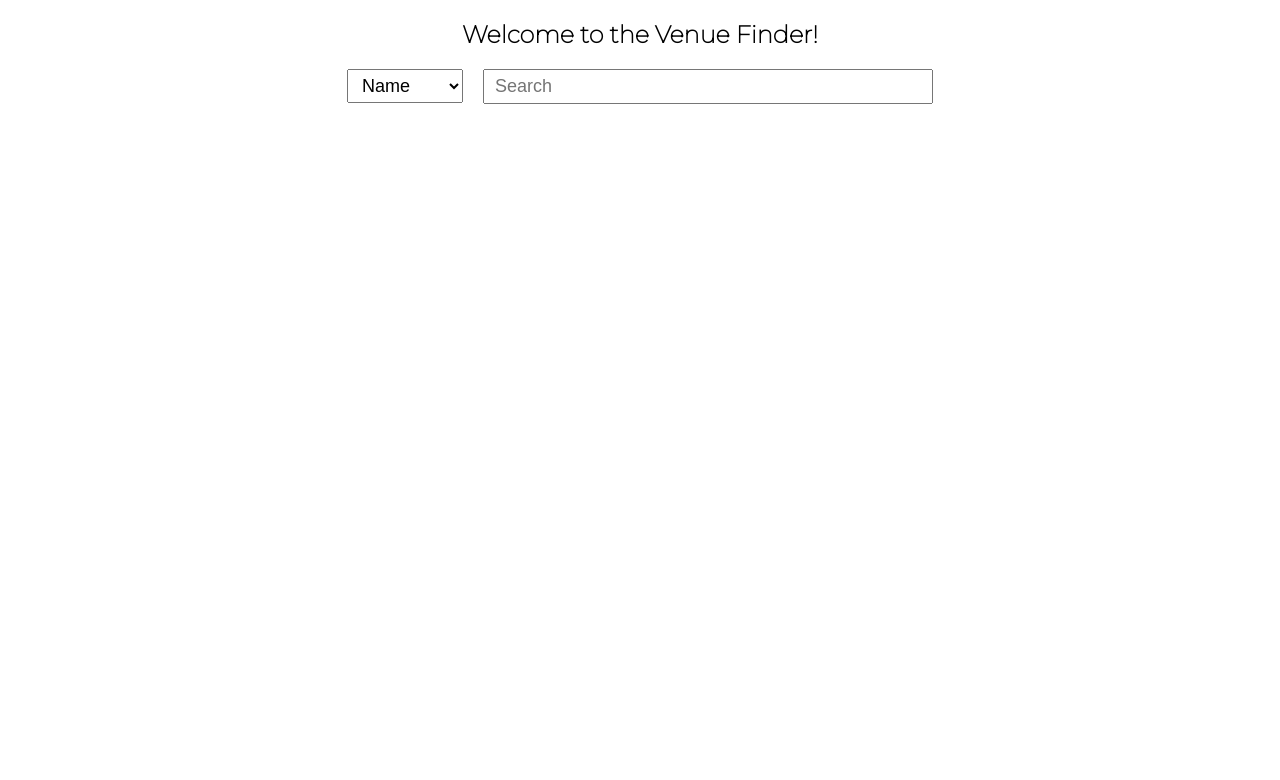
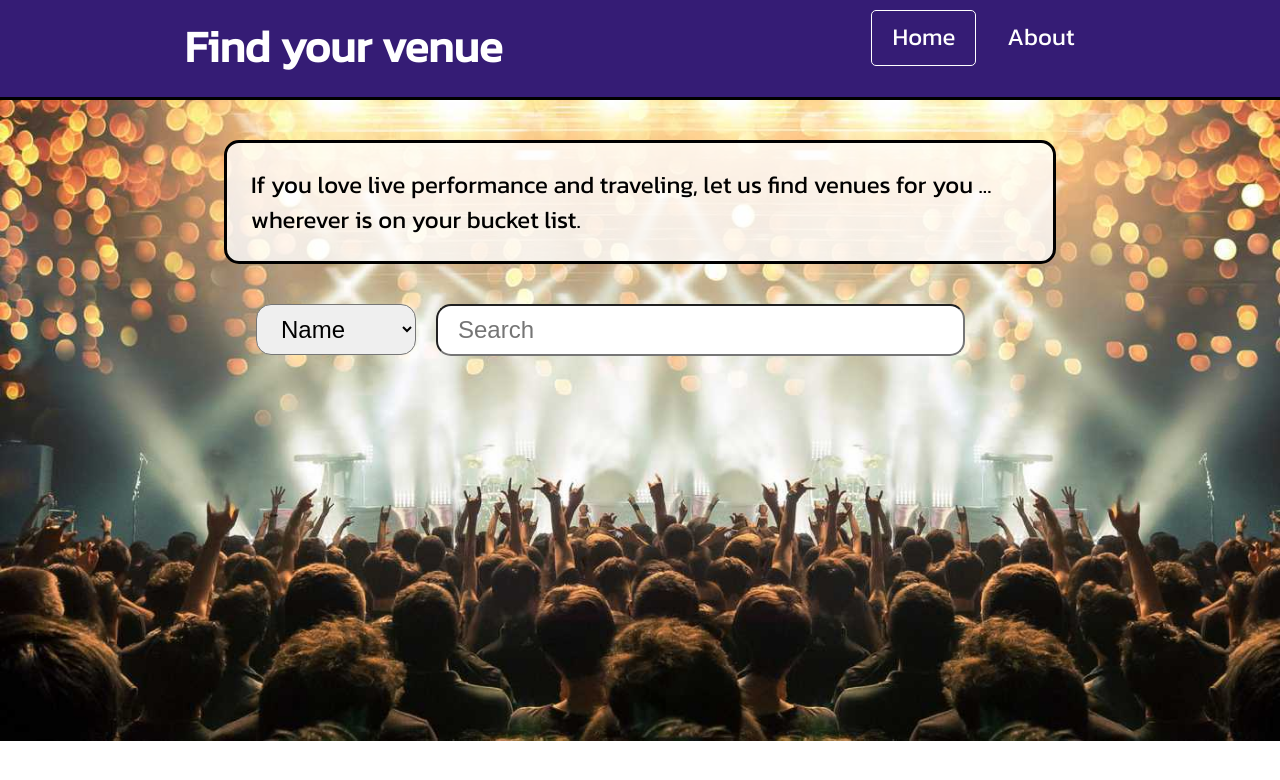
Before and after one commit to evilgeniuscreative/venues, a React (Create React App) app: page / in a window 1280 px wide. Shown: the top 780 px of the page. Built offline with nearby package versions, Linux system fonts and the light colour scheme.

Commit message:
ga-begin to style homepage and form

```diff
--- a/src/App.js
+++ b/src/App.js
@@ -1,16 +1,25 @@
 import React, { useState } from 'react';
 import { Route, Routes, Navigate, useParams } from 'react-router-dom';
 import Home from './components/Home';
+import Header from './components/Header';
 import Listing from './components/Listing';
 
-import z from './data/zips-geopoint.js';
+// import z from './data/zips-geopoint.js';
 import './App.css';
 
 function App() {
   // const [zipCodes, setZipCodes] = useState(z);
+  const [searchString, setSearchString] = useState('Kent');
+  const [query, setQuery] = useState('');
+  const [dataset, setDataset] = useState({});
+  const [results, setResults] = useState([]);
+  const [searchKey, setSearchKey] = useState('keyword');
+  const [currPage, setCurrPage] = useState('home');
+  const venueID = useParams();
+
   const TM = {
     baseUrl: 'https://app.ticketmaster.com/discovery/v2/',
-    apiKey: 'ggYrggByKvnlB9zvhAU4d5sCxQLo8hk5',
+    apiKey: '&apikey=ggYrggByKvnlB9zvhAU4d5sCxQLo8hk5',
     vens: 'venues',
     keyword: '&keyword=',
     radius: '&radius=50&unit=miles',
@@ -19,27 +28,20 @@ function App() {
     defaultLocales: '&locale=*',
     q: '?',
   };
-  console.log('TM', TM);
-  const [searchString, setSearchString] = useState('Kent');
-  const [query, setQuery] = useState('');
-  const [dataset, setDataset] = useState({});
-  const [results, setResults] = useState([]);
-  const [searchKey, setSearchKey] = useState('keyword');
-  const venueID = useParams();
 
   const handleChange = (e) => {
     console.log('handleChange');
     e.preventDefault();
-    console.log('searchKey', searchKey);
-    handleApiCall(searchKey);
+    setSearchString(e.target.value);
+    handleApiCall(e);
   };
 
-  const handleSearchKey = (e) => {
-    console.log('handleSearchKey');
-    e.preventDefault();
-    console.log('searchKey', searchKey);
-    setSearchKey(e.target.value);
-  };
+  // const handleSearchKey = (e) => {
+  //   console.log('handleSearchKey');
+  //   e.preventDefault();
+  //   setSearchKey(e.target.value);
+  //   console.log('searchKey', searchKey);
+  // };
 
   // Venue by id https://app.ticketmaster.com/discovery/v2/venues/:id.json?apikey=ggYrggByKvnlB9zvhAU4d5sCxQLo8hk5
 
@@ -51,12 +53,12 @@ function App() {
         setQuery(TM.baseUrl + TM.vens + TM.q + TM.apiKey + TM.keyword + searchString + TM.radius + TM.defaultLocales + TM.defaultSize + TM.sort);
         break;
 
-      case 'zipCode':
-        // perform search by zipCode only
-        const geoPoints = [z[searchString].geoPoint.latitude, z[searchString].geoPoint.longitude];
-        setQuery(TM.baseUrl + TM.vens + TM.q + TM.apiKey + TM.defaultLocales + '&geoPoint=' + geoPoints[0] + ',' + geoPoints[1] + TM.sort);
+      // case 'zipCode':
+      //   // perform search by zipCode only
+      //   const geoPoints = [z[searchString].geoPoint.latitude, z[searchString].geoPoint.longitude];
+      //   setQuery(TM.baseUrl + TM.vens + TM.q + TM.apiKey + TM.defaultLocales + '&geoPoint=' + geoPoints[0] + ',' + geoPoints[1] + TM.sort);
+      //   break;
 
-        break;
       case 'geopoint':
         // perform search by geographic coordinates lat,long
         setQuery(TM.baseUrl + TM.vens + TM.q + TM.apiKey + TM.defaultLocales + '&geoPoint=' + searchString + TM.sort);
@@ -72,24 +74,29 @@ function App() {
         setQuery(TM.baseUrl + TM.vens + TM.q + TM.apiKey + TM.keyword + searchString + TM.radius + TM.defaultLocales + TM.defaultSize);
         break;
     }
-    console.log('searchKey', searchKey);
-    console.log('query', query);
+    console.log('searchKey: ', searchKey);
+    console.log('query: ', query);
 
-    // fetch(query)
-    //   .then((response) => response.json())
-    //   .then((response) => {
-    //     setDataset(response); // whole dataset with all parent elements
-    //     setResults(response._embedded.venues); // should be just venues
-    //     console.log('fetch dataset', dataset);
-    //     console.log('fetch results', results);
-    //   })
-    //   .catch(console.error);
+    fetch(query)
+      .then((response) => response.json())
+      .then((response) => {
+        setDataset(response); // whole dataset with all parent elements
+      })
+      .then((response) => {
+        setResults(response._embedded.venues);
+      })
+      .catch(console.error);
+    console.log('fetch dataset', dataset);
+    console.log('fetch results', results);
   };
+
+  const pageTitle = 'Find your venue';
 
   return (
     <div className='app'>
+      <Header pageTitle={pageTitle} currPage={currPage} />
       <Routes>
-        <Route path='/' element={<Home handleChange={handleChange} searchKey={searchKey} handleSearchKey={handleSearchKey} results={results} />} />
+        <Route path='/' element={<Home currPage={currPage} setCurrPage={setCurrPage} pageTitle={pageTitle} handleChange={handleChange} searchKey={searchKey} results={results} />} />
         <Route path='/listing/:id' element={<Listing results={results} />} />
         <Route path='*' element={<Navigate to='/' />} />
       </Routes>
--- a/src/components/Header.js
+++ b/src/components/Header.js
@@ -1,15 +1,20 @@
 import React from 'react';
 import { Link } from 'react-router-dom';
-import Routers from '../router/routers';
 
-function Header() {
+function Header({ pageTitle, currPage }) {
   return (
-    <header>
-      <h1>Page</h1>
-      <nav>
-        <Link to='/'>Home</Link>
-        <Link to='/about'>About</Link>
-      </nav>
+    <header id='header'>
+      <section className='flexbox'>
+        <h1>{pageTitle}</h1>
+        <nav>
+          <Link to='/' className={currPage + ' homelink'}>
+            Home
+          </Link>
+          <Link to='/about' className={currPage + ' aboutlink'}>
+            About
+          </Link>
+        </nav>
+      </section>
     </header>
   );
 }
--- a/src/components/Home.js
+++ b/src/components/Home.js
@@ -2,15 +2,16 @@ import React from 'react';
 import Search from './Search';
 import SearchSuggestions from './SearchSuggestions';
 
-function Home({ handleChange, searchKey, handleSearchKey, results }) {
+function Home({ handleChange, searchKey, handleSearchKey, results, currPage, setCurrPage }) {
+  setCurrPage('home');
   return (
-    <>
+    <main className='home'>
       <section>
-        <h1>Welcome to the Venue Finder!</h1>
+        <article className='maintext'>If you love live performance and traveling, let us find venues for you ... wherever is on your bucket list.</article>
         <Search handleChange={handleChange} searchKey={searchKey} handleSearchKey={handleSearchKey} results={results} />
         <div id='searchResults'>{results && results.length > 0 ? <SearchSuggestions results={results} /> : null}</div>
       </section>
-    </>
+    </main>
   );
 }
 
--- a/src/components/Search.js
+++ b/src/components/Search.js
@@ -1,15 +1,15 @@
 import React, { useState } from 'react';
-function Search({ handleChange, searchKey, handleSearchKey, results }) {
+function Search({ handleChange, searchKey, results }) {
   // eslint-disable-next-line
   const [pholder, setpHolder] = useState('Search Venues');
 
-  const handleFocus = (e) => {
-    setpHolder('');
-  };
+  // const handleFocus = (e) => {
+  //   setpHolder('');
+  // };
 
-  const handleBlur = (e) => {
-    setpHolder('Search Venues');
-  };
+  // const handleBlur = (e) => {
+  //   setpHolder('Search Venues');
+  // };
 
   console.log('Results in Search.js', results);
 
@@ -18,7 +18,7 @@ function Search({ handleChange, searchKey, handleSearchKey, results }) {
       <form id='searchForm'>
         <div className='form-first'>
           <label htmlFor='searchBy'>Search By:</label>
-          <select name='searchBy' id='searchBy' defaultValue={searchKey} onChange={handleSearchKey}>
+          <select name='searchBy' id='searchBy' defaultValue={searchKey}>
             <option value='name'>Name</option>
             <option value='city'>City</option>
             <option value='state'>State</option>
@@ -28,7 +28,7 @@ function Search({ handleChange, searchKey, handleSearchKey, results }) {
 
         <div className='form-second'>
           <label htmlFor='search'>Search Text</label>
-          <input type='text' name='search' id='search' placeholder='Search' onFocus={handleFocus} onBlur={handleBlur} onChange={handleChange} />
+          <input type='text' name='search' id='search' placeholder='Search' onChange={handleChange} />
         </div>
       </form>
     </section>
--- a/src/index.css
+++ b/src/index.css
@@ -9,19 +9,21 @@
 
 /*/--------------  SCSS VARS  ----------------/*/
 /*/--------------  FONTS  ----------------/*/
-/*/--------------  MAIN  ----------------/*/
-* {
-  box-sizing: border-box;
-}
-
 body {
+  background: url("../public/img/bokette.jpg") center top no-repeat;
+  background-size: cover;
   font-family: "Dancing Script", cursive;
+  font-family: "Montserrat", sans-serif;
   font-family: "Kanit", sans-serif;
-  font-family: "Montserrat", sans-serif;
   margin: 0;
   padding: 0;
   -webkit-font-smoothing: antialiased;
   -moz-osx-font-smoothing: grayscale;
+}
+
+/*/--------------  MAIN  ----------------/*/
+* {
+  box-sizing: border-box;
 }
 
 em {
@@ -53,25 +55,28 @@ button {
 
 #searchSection {
   margin: 20px auto 0 auto;
-  max-width: 800px;
+  width: 60%;
 }
 
 #searchForm {
   display: flex;
+  gap: 20px;
   justify-content: center;
   margin: 20px auto 0;
 }
 
 #search {
-  width: 450px;
+  width: 90%;
 }
 
 .form-first {
-  padding-right: 20px;
+  flex-basis: 20%;
+  text-align: right;
 }
 
 .form-second {
   position: relative;
+  flex-basis: 80%;
 }
 
 #searchSuggestions {
@@ -107,7 +112,68 @@ button {
 }
 
 /*/--------------  HEADER  ----------------/*/
+#header {
+  background-color: var(--purple);
+  border-bottom: 3px solid black;
+  color: white;
+  font-family: "Kanit", "Monserrat", sans-serif;
+  height: 100px;
+}
+#header .flexbox {
+  display: flex;
+  justify-content: space-around;
+}
+#header .flexbox h1 {
+  font-size: 44px;
+  margin: 14px 0;
+}
+#header .flexbox nav {
+  display: flex;
+  flex-basis: 10%;
+  gap: 10px;
+  justify-content: space-around;
+  padding: 10px 0;
+}
+#header .flexbox nav a {
+  border: 1px solid transparent;
+  border-radius: 5px;
+  color: white;
+  font-size: 24px;
+  height: 3.5rem;
+  padding: 8px 20px;
+  text-decoration: none;
+  transition: all 0.3s;
+}
+#header .flexbox nav a:visited {
+  color: white;
+}
+#header .flexbox nav a:hover {
+  border-color: white;
+  transition: all 0.3s;
+}
+#header .flexbox nav a.home.homelink {
+  border-color: white;
+  transition: all 0.3s;
+}
+
 /*/--------------  HOMEPAGE  ----------------/*/
+.home select,
+.home input,
+.home button {
+  border-radius: 15px;
+  font-size: 24px;
+  padding: 10px 20px;
+}
+.home .maintext {
+  background: rgba(255, 255, 255, 0.8);
+  border: 3px solid black;
+  border-radius: 15px;
+  font-size: 24px;
+  margin: 40px auto;
+  padding: 24px;
+  width: 65%;
+}
+
 /*/--------------  FOOTER  ----------------/*/
 /*/--------------  CAROUSEL  ----------------/*/
 /*/--------------  LISTINGS  ----------------/*/
--- a/src/index.scss
+++ b/src/index.scss
@@ -17,24 +17,28 @@ $purple: var(--purple);
 $textcolor: var(--textcolor);
 
 $border-radius: 5px;
+$border-radius-lg: 15px;
 $tt: 0.3s;
 $transition-all: all $tt;
 
 /*/--------------  FONTS  ----------------/*/
 
-/*/--------------  MAIN  ----------------/*/
-* {
-  box-sizing: border-box;
-}
 body {
+  background: url('../public/img/bokette.jpg') center top no-repeat;
+  background-size: cover;
   font-family: 'Dancing Script', cursive;
+  font-family: 'Montserrat', sans-serif;
   font-family: 'Kanit', sans-serif;
-  font-family: 'Montserrat', sans-serif;
   margin: 0;
   padding: 0;
 
   -webkit-font-smoothing: antialiased;
   -moz-osx-font-smoothing: grayscale;
+}
+
+/*/--------------  MAIN  ----------------/*/
+* {
+  box-sizing: border-box;
 }
 
 em {
@@ -66,11 +70,12 @@ button {
 
 #searchSection {
   margin: 20px auto 0 auto;
-  max-width: 800px;
+  width: 60%;
 }
 
 #searchForm {
   display: flex;
+  gap: 20px;
   justify-content: center;
   margin: 20px auto 0;
 }
@@ -79,14 +84,16 @@ button {
 }
 
 #search {
-  width: 450px;
+  width: 90%;
 }
 
 .form-first {
-  padding-right: 20px;
+  flex-basis: 20%;
+  text-align: right;
 }
 .form-second {
   position: relative;
+  flex-basis: 80%;
 }
 
 #searchSuggestions {
@@ -124,7 +131,71 @@ button {
 }
 /*/--------------  HEADER  ----------------/*/
 
+#header {
+  background-color: $purple;
+  border-bottom: 3px solid black;
+  color: white;
+  font-family: 'Kanit', 'Monserrat', sans-serif;
+  height: 100px;
+  .flexbox {
+    display: flex;
+    justify-content: space-around;
+    h1 {
+      font-size: 44px;
+      margin: 14px 0;
+    }
+    nav {
+      display: flex;
+      flex-basis: 10%;
+      gap: 10px;
+      justify-content: space-around;
+      padding: 10px 0;
+      a {
+        border: 1px solid transparent;
+        border-radius: $border-radius;
+        color: white;
+        font-size: 24px;
+        height: 3.5rem;
+        padding: 8px 20px;
+        text-decoration: none;
+        transition: $transition-all;
+        &:visited {
+          color: white;
+        }
+        &:hover {
+          border-color: white;
+          transition: $transition-all;
+        }
+        &.home.homelink {
+          border-color: white;
+          transition: $transition-all;
+        }
+      }
+    }
+  }
+}
+
 /*/--------------  HOMEPAGE  ----------------/*/
+
+.home {
+  select,
+  input,
+  button {
+    border-radius: $border-radius-lg;
+    font-size: 24px;
+    padding: 10px 20px;
+  }
+
+  .maintext {
+    background: rgba(255, 255, 255, 0.8);
+    border: 3px solid black;
+    border-radius: $border-radius-lg;
+    font-size: 24px;
+    margin: 40px auto;
+    padding: 24px;
+    width: 65%;
+  }
+}
 
 /*/--------------  FOOTER  ----------------/*/
 
```
Also changed, not shown: public/img/bokette.jpg (added), 1 other file (tests, documents, lock files or other folders).
